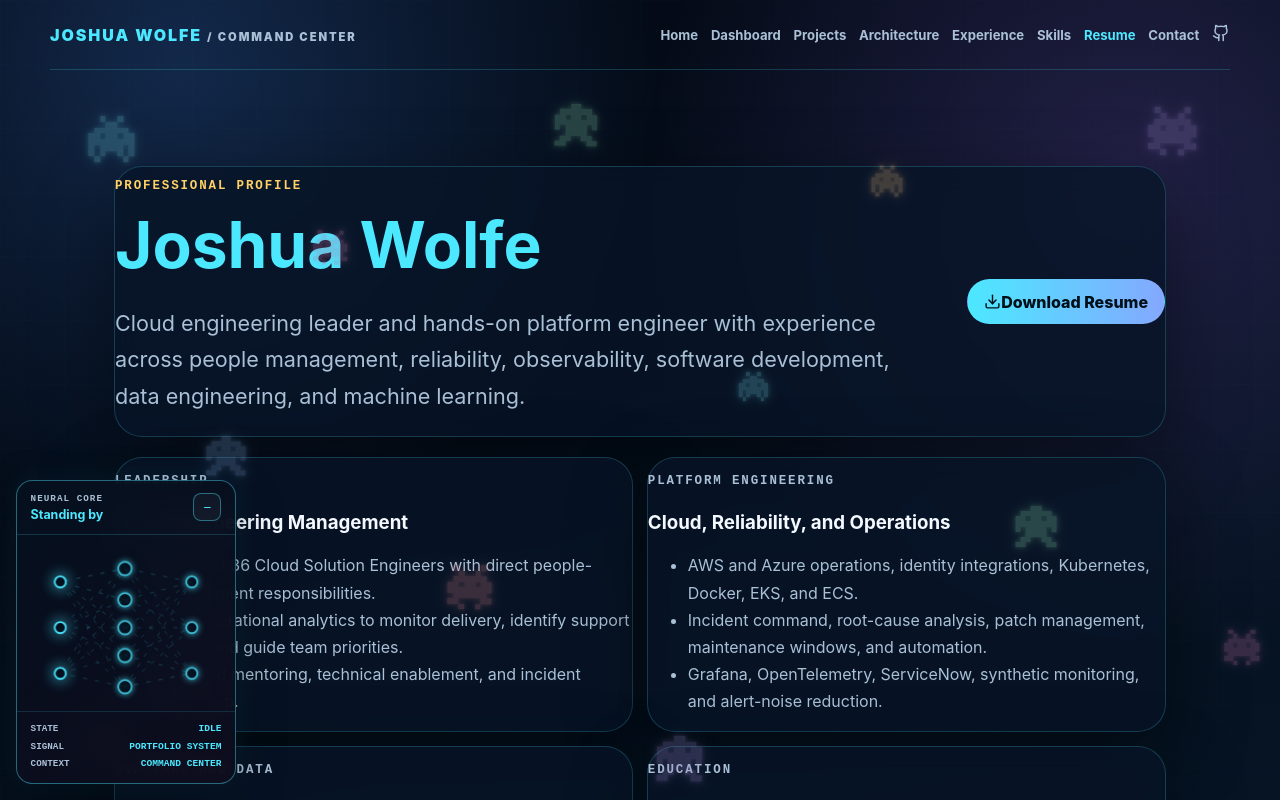
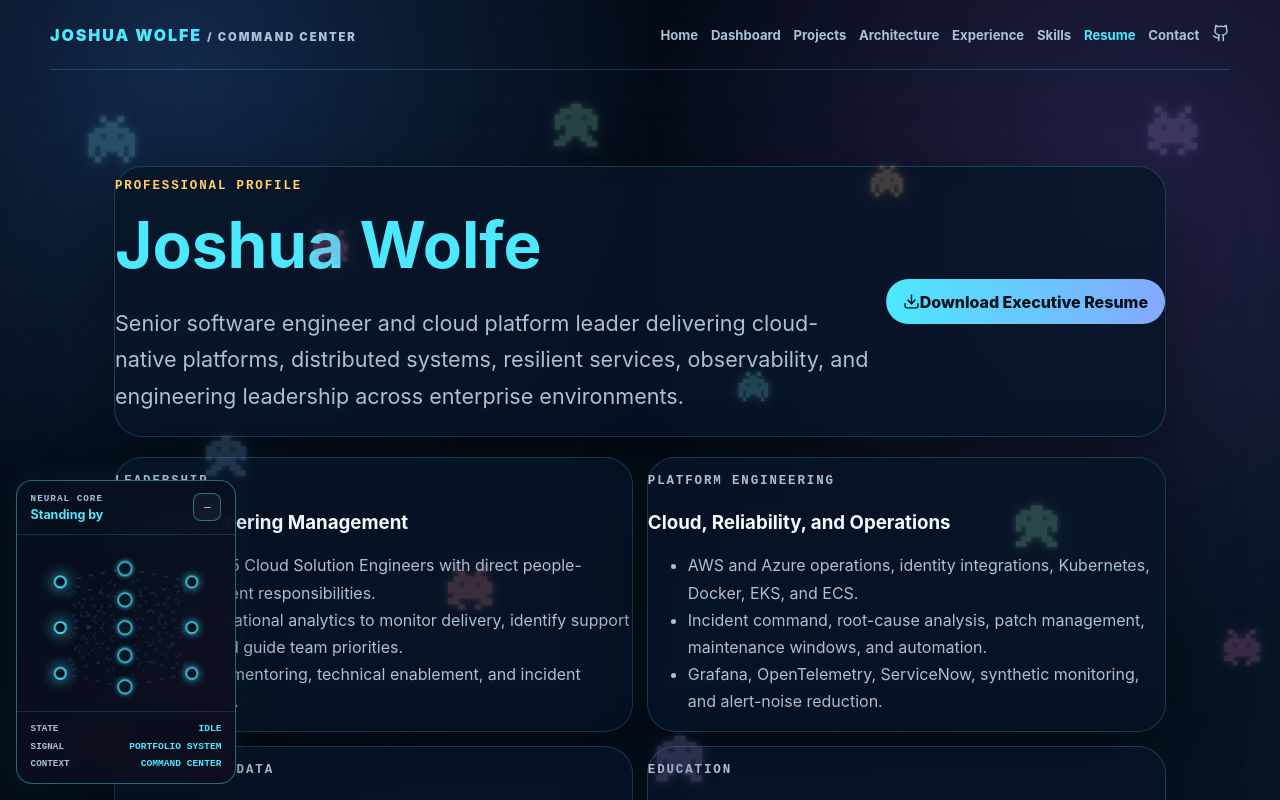
Before and after one commit to Gift3dMyndZ/Gift3dMyndZ.github.io, a React (Vite) app: page /resume in a window 1280 px wide. Shown: the top 800 px of the page. Built offline with nearby package versions, Linux system fonts and the light colour scheme.

Commit message:
feat: update executive resume experience

```diff
--- a/src/pages/ResumePage.tsx
+++ b/src/pages/ResumePage.tsx
@@ -10,7 +10,7 @@ export function ResumePage() {
       download: true,
     },
     <Download aria-hidden="true" size={17} />,
-    'Download Resume',
+    'Download Executive Resume',
   );
 
   return (
@@ -21,10 +21,10 @@ export function ResumePage() {
           <h2>Joshua Wolfe</h2>
 
           <p className="lead">
-            Cloud engineering leader and hands-on platform
-            engineer with experience across people management,
-            reliability, observability, software development,
-            data engineering, and machine learning.
+            Senior software engineer and cloud platform leader
+            delivering cloud-native platforms, distributed systems,
+            resilient services, observability, and engineering
+            leadership across enterprise environments.
           </p>
         </div>
 
@@ -38,7 +38,7 @@ export function ResumePage() {
 
           <ul>
             <li>
-              Managed 36 Cloud Solution Engineers with direct
+              Managed 5 Cloud Solution Engineers with direct
               people-management responsibilities.
             </li>
             <li>
@@ -109,6 +109,9 @@ export function ResumePage() {
 
           <ul>
             <li>
+              Athena Command Engine native C++23 AI orchestration platform.
+            </li>
+            <li>
               Labyrinth of Tartarus adaptive AI simulation.
             </li>
             <li>
```
Also changed, not shown: 1 other file (tests, documents, lock files or other folders).
